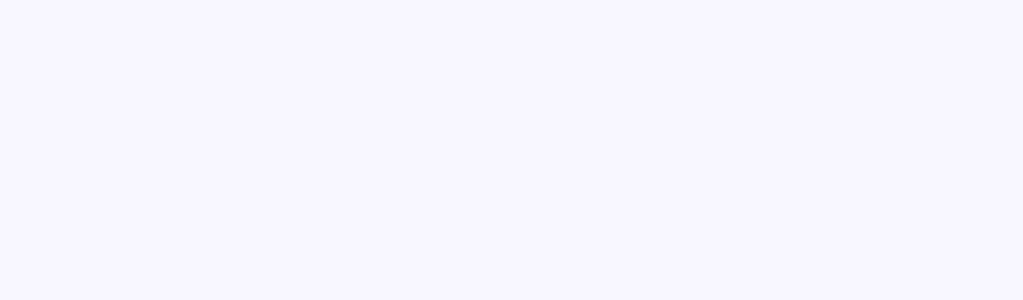
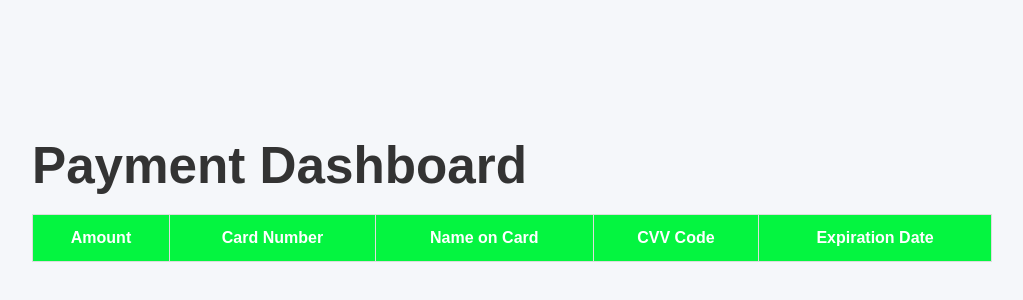
Before and after one commit to omethwithmal/ZenTea, a React (Vite) app in the folder zentea/: page /PaymentDash in a window 1280 px wide. Before the commit this address had no page. Shown: the part 82-382 px from the top of the page, without its empty margins (238-1261 px from the left). Built offline with nearby package versions, Linux system fonts and the light colour scheme.

Commit message:
Today work
Kavishka

```diff
--- a/zentea/src/App.jsx
+++ b/zentea/src/App.jsx
@@ -34,7 +34,7 @@ import CheckoutForm from "./components/Payment/Payment";
 import TeaOrderForm from "./components/Order/TeaOrderForm";
 import OrderManagementDashboard from "./components/OrderManagementDashboard/OrderManagementDashboard";
 import CustomerOrderDashboard from "./components/CustomerOrderDashBoard/CustomerOrderDashBoard";
-
+import PaymentDashboard from "./components/PaymentDashboard/PaymentDashboard";
 
 // Dieepa
 
@@ -108,6 +108,7 @@ function App() {
                 <Route path="/CheckoutForm" element={<CheckoutForm />} />
                 <Route path="/Orderdash" element={<OrderManagementDashboard />} />
                 <Route path="/CustomerDash" element={<CustomerOrderDashboard />} />
+                <Route path="/PaymentDash" element={<PaymentDashboard/>} />
 
 
                 <Route path="/FinancialDashboard" element={<FinancialDashboard />} />
--- a/zentea/src/components/Payment/Payment.jsx
+++ b/zentea/src/components/Payment/Payment.jsx
@@ -5,6 +5,9 @@ const CheckoutForm = () => {
   const location = useLocation();
   const [selectedMethod, setSelectedMethod] = useState("Credit Card");
   const [cardNumber, setCardNumber] = useState("");
+  const [cardName, setCardName] = useState("");
+  const [cvv, setCvv] = useState("");
+  const [expiry, setExpiry] = useState("");
   const [amount, setAmount] = useState(0);
   const [showPopup, setShowPopup] = useState(false); // Popup state
 
@@ -15,13 +18,33 @@ const CheckoutForm = () => {
     }
   }, [location.state]);
 
+
   const handlePayment = () => {
-    // Show the popup when "Pay Now" is clicked
+
+    const newPayment = {
+      amount,
+      cardNumber: maskCardNumber(cardNumber),
+      cardName,
+      cvv,
+      expiry,
+    };
+
+    const existingPayments = JSON.parse(localStorage.getItem("payments")) || [];
+    localStorage.setItem("payments", JSON.stringify([...existingPayments, newPayment]));
     setShowPopup(true);
+    setTimeout(() => setShowPopup(false), 3000); // Hide popup after 3 seconds
 
-    // Optionally, you can hide the popup after a few seconds
-    setTimeout(() => setShowPopup(false), 3000); // Hide popup after 3 seconds
-  };
+   };
+
+    const maskCardNumber = (number) => {
+      if (!number) return "";
+      const last4 = number.slice(-4);
+      return `XXXX-XXXX-XXXX-${last4}`;
+    };
+
+
+
+
 
   return (
     <div className="checkout-container" style={styles.container}>
@@ -80,15 +103,21 @@ const CheckoutForm = () => {
 
             <label className="card-name-label" style={styles.label}>Name on Card</label>
             <input className="card-name-input" type="text" placeholder="Enter name" style={styles.input} />
+            {(e) => setCardName(e.target.value)}
+
 
             <div className="card-details-row" style={styles.row}>
               <div>
                 <label className="cvv-label" style={styles.label}>CVV CODE</label>
                 <input className="cvv-input" type="password" style={styles.inputSmall} placeholder="***" />
+               {(e) => setCvv(e.target.value)}
+
               </div>
               <div>
                 <label className="expiry-label" style={styles.label}>Expiration date</label>
                 <input className="expiry-input" type="text" placeholder="MM/YY" style={styles.inputSmall} />
+                {(e) => setExpiry(e.target.value)}
+
               </div>
             </div>
           </>
--- /dev/null
+++ b/zentea/src/components/PaymentDashboard/PaymentDashboard.jsx
@@ -0,0 +1,44 @@
+import React, { useEffect, useState } from "react";
+
+const PaymentDashboard = () => {
+  const [payments, setPayments] = useState([]);
+
+  useEffect(() => {
+    const data = JSON.parse(localStorage.getItem("payments")) || [];
+    setPayments(data);
+  }, []);
+
+  return (
+    <div style={{ padding: 20, marginLeft: "250px", marginTop: "-200px", width: "1000px" }}>
+      <h1>Payment Dashboard</h1>
+
+      <table style={{ width: "100%", borderCollapse: "collapse", marginTop: 20 }}>
+        <thead>
+          <tr style={{ backgroundColor: "rgb(4, 245, 64)", color: "white" }}>
+            <th style={thStyle}>Amount</th>
+            <th style={thStyle}>Card Number</th>
+            <th style={thStyle}>Name on Card</th>
+            <th style={thStyle}>CVV Code</th>
+            <th style={thStyle}>Expiration Date</th>
+          </tr>
+        </thead>
+        <tbody>
+          {payments.map((payment, index) => (
+            <tr key={index} style={{ backgroundColor: "#f9f9f9" }}>
+              <td style={tdStyle}>{payment.amount}</td>
+              <td style={tdStyle}>{payment.cardNumber}</td>
+              <td style={tdStyle}>{payment.cardName}</td>
+              <td style={tdStyle}>{payment.cvv}</td>
+              <td style={tdStyle}>{payment.expiry}</td>
+            </tr>
+          ))}
+        </tbody>
+      </table>
+    </div>
+  );
+};
+
+const thStyle = { padding: "10px", border: "1px solid #ddd" };
+const tdStyle = { padding: "10px", border: "1px solid #ddd" };
+
+export default PaymentDashboard;
```
